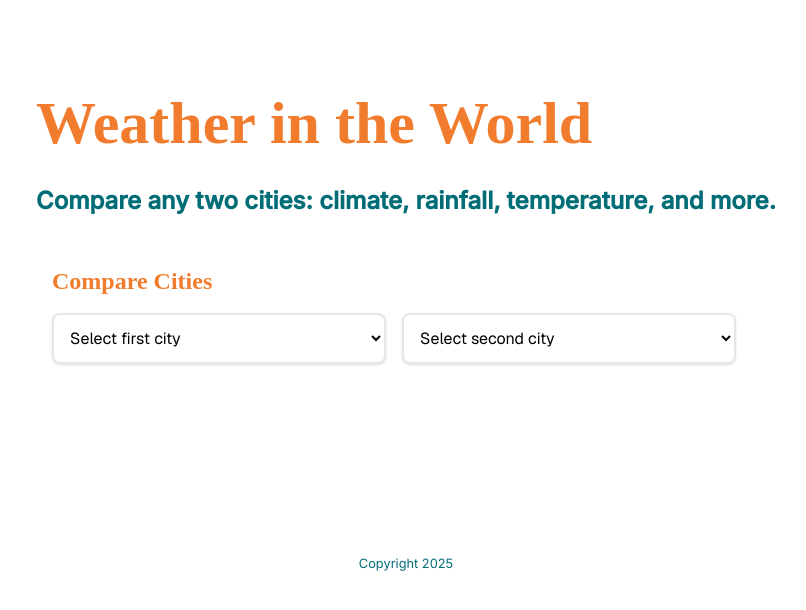
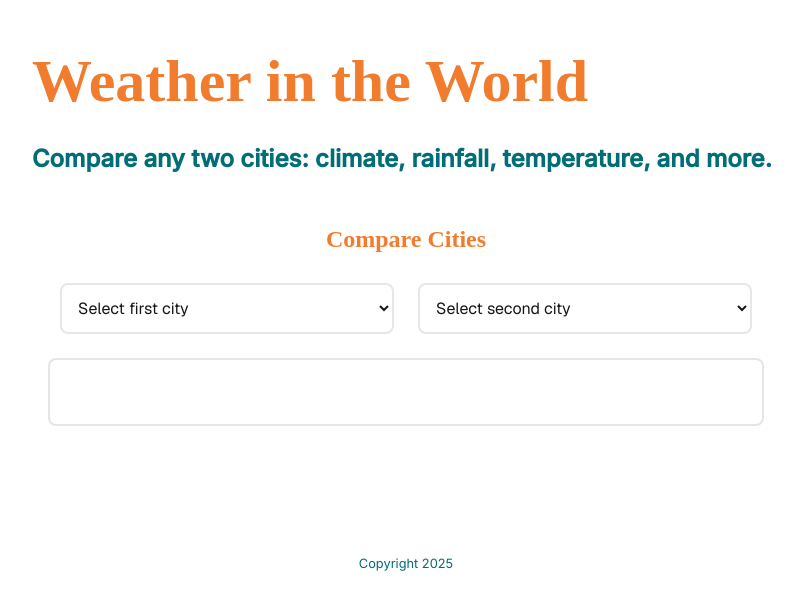
Before and after one commit to mmartha/witw, a Next.js app: page / in a window 1280 px wide. Shown: the part 148-758 px from the top of the page, without its empty margins (234-1040 px from the left). Built offline with nearby package versions, Linux system fonts and the light colour scheme; a web font is replaced by a local one.

Commit message:
use old v1 visualization and (adapted) logic

```diff
--- a/src/components/CityCompare.jsx
+++ b/src/components/CityCompare.jsx
@@ -1,21 +1,25 @@
 "use client";
 
 import { useState } from 'react';
+import TempCompare from './TempCompare';
 
 const CityCompare = ({ cities }) => {
-    const [city1, setCity1] = useState(null);
-    const [city2, setCity2] = useState(null);
-    const [selectedCity1, setSelectedCity1] = useState('');
-    const [selectedCity2, setSelectedCity2] = useState('');
+    const [city1, setCity1] = useState("");
+    const [city2, setCity2] = useState("");
+    const [cityData1, setCityData1] = useState(null);
+    const [cityData2, setCityData2] = useState(null);
     const [error, setError] = useState(null);
+    const months = ['January', 'February', 'March', 'April', 'May', 'June', 'July', 'August', 'September', 'October', 'November', 'December']
+    const [city1Months, setCity1Months] = useState(Array.from(months));
+    const [city2Months, setCity2Months] = useState(Array.from(months));
 
-    const handleCitySelect = async (filename, setCity, setSelected) => {
+    const handleCitySelect = async (filename, setCity, setData) => {
         try {
-            setSelected(filename);
+            setCity(filename)
             const res = await fetch(`/data/cities/${filename}.json`)
             if (!res.ok) throw new Error('City not found')
             const data = await res.json()
-            setCity(data)
+            setData(data)
         } catch (err) {
             setError('Failed to load city data')
         }
@@ -24,79 +28,42 @@ const CityCompare = ({ cities }) => {
     if (error) return <div>Error: {error}</div>;
 
     return (
-        <div className="p-4">
+        <div className="p-4 w-full flex flex-col items-center">
             <h1 className="text-2xl font-bold mb-4">Compare Cities</h1>
-
-            <div className="grid grid-cols-2 gap-4 mb-8 text-black">
-                <div>
-                    <div className="relative">
+            <div className="w-full flex flex-row justify-between">
                 <select
-                            className="w-full p-3 border-2 border-gray-200 rounded-lg bg-white shadow-sm hover:border-blue-400 focus:border-blue-500 focus:ring-2 focus:ring-blue-200 transition-colors duration-200 cursor-pointer"
-                            onChange={(e) => handleCitySelect(e.target.value, setCity1, setSelectedCity1)}
-                            value={selectedCity1}
+                    className="w-full m-3 p-3 border-2 border-gray-200 rounded-lg cursor-pointer"
+                    onChange={e => handleCitySelect(e.target.value, setCity1, setCityData1)}
+                    value={city1}
                 >
                     <option value="" disabled className="text-gray-400">Select first city</option>
-                            {cities.map(({ filename, name }) => (
-                                <option key={filename} value={filename} className="p-2">
-                                    {name}
+                    {cities.map(({ filename: city, name: displayName }) => (
+                        <option key={city} value={city} className="p-2">
+                            {displayName}
+                        </option>
+                    ))}
+                </select>
+                <select
+                    className="w-full m-3 p-3 border-2 border-gray-200 rounded-lg cursor-pointer"
+                    onChange={e => handleCitySelect(e.target.value, setCity2, setCityData2)}
+                    value={city2}
+                >
+                    <option value="" disabled className="text-gray-400">Select second city</option>
+                    {cities.map(({ filename: city, name: displayName }) => (
+                        <option key={city} value={city} className="p-2">
+                            {displayName}
                         </option>
                     ))}
                 </select>
             </div>
-                </div>
-                <div>
-                    <div className="relative">
-                        <select
-                            className="w-full p-3 border-2 border-gray-200 rounded-lg bg-white shadow-sm hover:border-blue-400 focus:border-blue-500 focus:ring-2 focus:ring-blue-200 transition-colors duration-200 cursor-pointer"
-                            onChange={(e) => handleCitySelect(e.target.value, setCity2, setSelectedCity2)}
-                            value={selectedCity2}
-                        >
-                            <option value="" disabled className="text-gray-400">Select second city</option>
-                            {cities.map(({ filename, name }) => (
-                                <option key={filename} value={filename} className="p-2">
-                                    {name}
-                                </option>
-                            ))}
-                        </select>
-                    </div>
-                </div>
-            </div>
-
-            <div className="grid grid-cols-2 gap-4">
-                {city1 && (
-                    <div className="border p-4 rounded">
-                        <h2 className="text-xl font-bold mb-2">{city1.city}</h2>
-                        <p className="mb-4">{city1.description}</p>
-                        <h3 className="font-bold mb-2">Monthly Temperatures (°C)</h3>
-                        <div className="grid grid-cols-3 gap-2">
-                            {Object.entries(city1.temperature).map(([month, temp]) => (
-                                <div key={month} className="border p-2 rounded">
-                                    <div className="font-bold">{month}</div>
-                                    <div>Avg: {temp.mean}°</div>
-                                    <div>High: {temp.high}°</div>
-                                    <div>Low: {temp.low}°</div>
-                                </div>
-                            ))}
-                        </div>
-                    </div>
-                )}
-
-                {city2 && (
-                    <div className="border p-4 rounded">
-                        <h2 className="text-xl font-bold mb-2">{city2.city}</h2>
-                        <p className="mb-4">{city2.description}</p>
-                        <h3 className="font-bold mb-2">Monthly Temperatures (°C)</h3>
-                        <div className="grid grid-cols-3 gap-2">
-                            {Object.entries(city2.temperature).map(([month, temp]) => (
-                                <div key={month} className="border p-2 rounded">
-                                    <div className="font-bold">{month}</div>
-                                    <div>Avg: {temp.mean}°</div>
-                                    <div>High: {temp.high}°</div>
-                                    <div>Low: {temp.low}°</div>
-                                </div>
-                            ))}
-                        </div>
-                    </div>
+            <div className="m-3 p-8 w-full border-2 border-stone-200 rounded-lg flex justify-around items-center">
+                {cityData1 && cityData2 && (
+                    <TempCompare
+                        data1={city1Months.map(month => cityData1['temperature'][month])}
+                        data2={city2Months.map(month => cityData2['temperature'][month])}
+                        city1={city1}
+                        city2={city2}
+                    />
                 )}
             </div>
         </div>
--- /dev/null
+++ b/src/components/Column.jsx
@@ -0,0 +1,67 @@
+'use client';
+
+import React, { useState, useEffect } from 'react';
+
+export default function Column({ min1, max1, min2, max2, globalMin, globalMax }) {
+    const [col_height, setColHeight] = useState(300);
+    const [range, setRange] = useState(globalMax - globalMin);
+    const [m, setM] = useState(col_height / range);
+    const [h0, setH0] = useState(globalMin);
+    const [h1, setH1] = useState(Math.min(min1, min2));
+    const [h2, setH2] = useState(Math.max(min1, min2));
+    const [h3, setH3] = useState(max1);
+    const [h4, setH4] = useState(max2);
+    const [c2, setC2] = useState(min1 < min2 ? 1 : 2);
+    const [c3, setC3] = useState(min1 < min2 ? 1.5 : 1);
+    const [c4, setC4] = useState(min1 < min2 ? 2 : 1.5);
+
+    useEffect(() => {
+        setRange(globalMax - globalMin);
+        setM(col_height / (globalMax - globalMin));
+        setH0(globalMin);
+        setH1(Math.min(min1, min2));
+        setH2(Math.max(min1, min2));
+        setH3(max1);
+        setH4(max2);
+        setC2(min1 < min2 ? 1 : 2);
+        setC3(min1 < min2 ? 1.5 : 1);
+        setC4(min1 < min2 ? 2 : 1.5);
+    }, [min1, max1, min2, max2, globalMin, globalMax]);
+
+    const color = (i) => {
+        switch (i) {
+            case 1:
+                return '#EF5229';
+            case 2:
+                return '#93366B';
+            case 0:
+                return '#fff';
+            case 1.5:
+                return '#45223A';
+        }
+    }
+
+    const style = {
+        height: '300px',
+        paddingLeft: '0.5%',
+        paddingRight: '0.5%',
+        backgroundColor: color(0),
+        color: 'black',
+        flex: 1,
+    }
+
+    return (
+        <div className="d-flex flex-column-reverse align-items-end">
+            <Section height={(h1-h0) * m} color={color(0)}/>
+            <Section height={(h2-h1) * m} color={color(c2)}/>
+            <Section height={(h3-h2) * m} color={color(c3)}/>
+            <Section height={(h4-h3) * m} color={color(c4)}/>
+        </div>
+    )
+}
+
+function Section({ height, color }) {
+    return (
+        <div className="flex w-full align-start justify-center" style={{ height, backgroundColor: color }} />
+    )
+}
--- /dev/null
+++ b/src/components/TempCompare.jsx
@@ -0,0 +1,28 @@
+"use client";
+
+import React from 'react';
+import Column from './Column';
+
+export default function DataSet({ city1, city2, data1, data2 }) {
+    console.log(city1)
+    console.log(city2)
+    const globalMin = Math.min(...data1.map(data => data.low), ...data2.map(data => data.low));
+    const globalMax = Math.max(...data1.map(data => data.high), ...data2.map(data => data.high));
+    return (
+        <div className="flex gap-4 w-full justify-around">
+            {data1.map((data, i) => (
+                <div key={`${city1-city2}-${i}`} className="flex flex-col gap-2 w-full h-full">
+                    <Column
+                        key={`${city1}-${city2}-${i}`}
+                        min1={data.low}
+                        max1={data.high}
+                        min2={data2[i].low}
+                        max2={data2[i].high}
+                        globalMin={globalMin}
+                        globalMax={globalMax}
+                    />
+                </div>
+            ))}
+        </div>
+    )
+}
```
Lines whose indentation alone changed are shown as unchanged.
